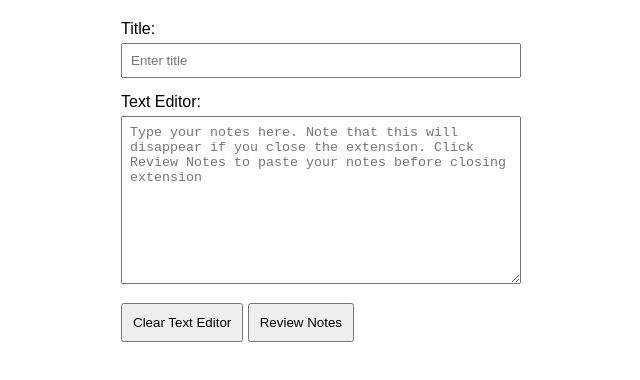
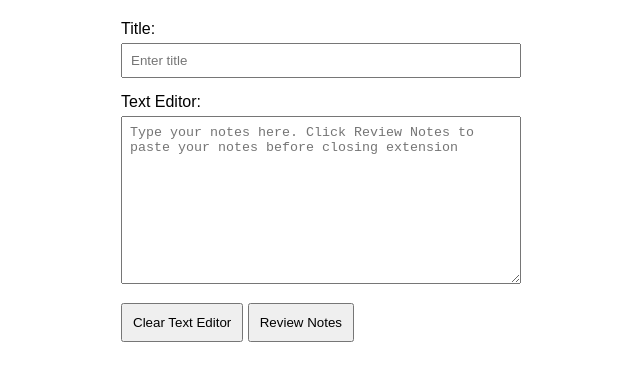
Before and after one commit to ShawnSomething/ObsidianWebCaptureExtension, a browser extension: page public/index.html in a window 1280 px wide. Shown: the whole page, without its empty margins (319-959 px from the left). Drawn offline with Linux system fonts and the light colour scheme.

Commit message:
updated html text

```diff
--- a/public/index.html
+++ b/public/index.html
@@ -37,7 +37,7 @@
   <input type="text" id="title" placeholder="Enter title">
 
   <label for="editor">Text Editor:</label>
-  <textarea id="editor" rows="10" placeholder="Type your notes here. Note that this will disappear if you close the extension. Click Review Notes to paste your notes before closing extension"></textarea>
+  <textarea id="editor" rows="10" placeholder="Type your notes here. Click Review Notes to paste your notes before closing extension"></textarea>
 
   <button id="clear">Clear Text Editor</button>
   <button id="openExtension">Review Notes</button>
```
Also changed, not shown: 3 other files.
